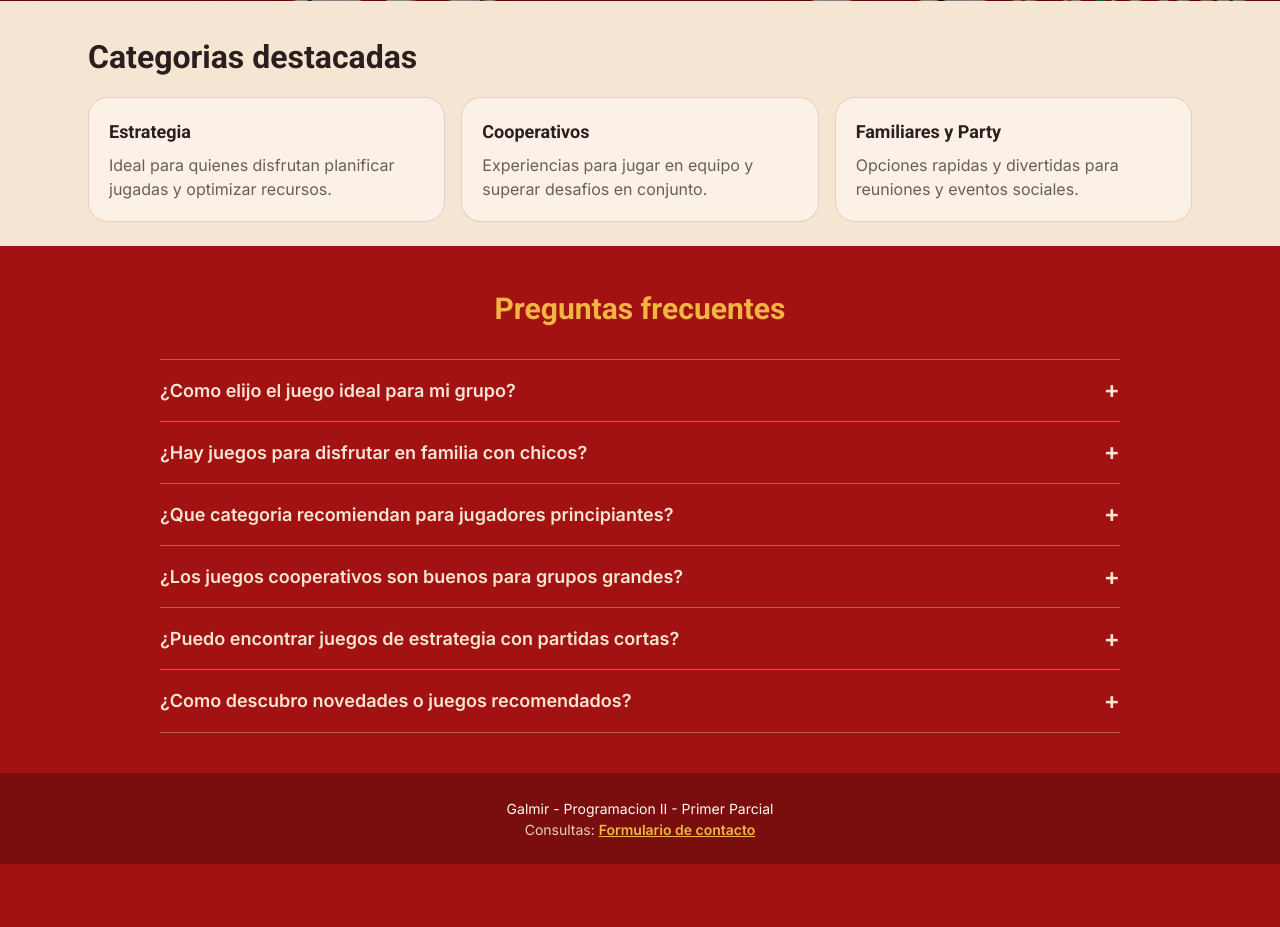
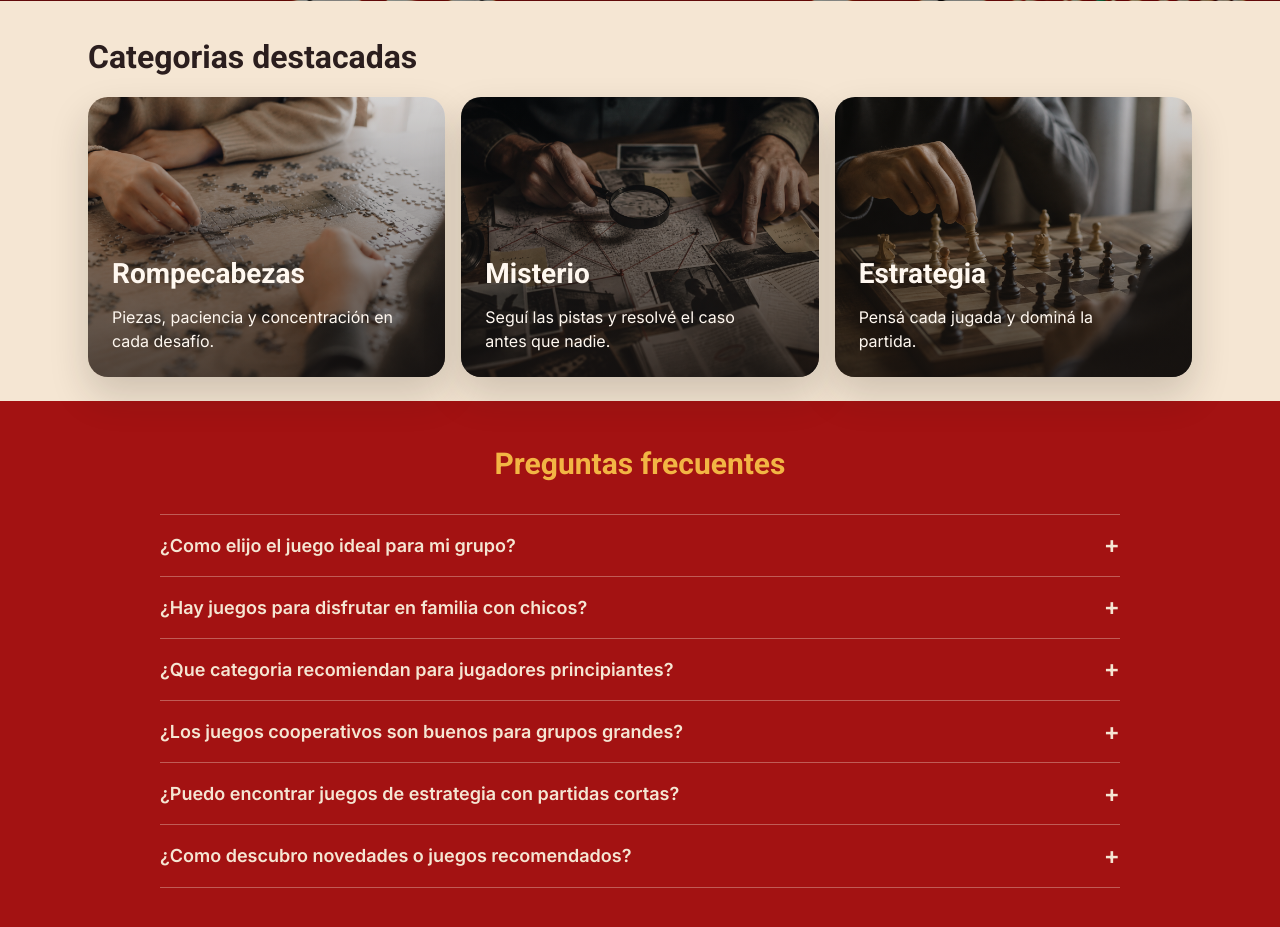
Before and after one commit to Galleee2002/PHP-E-Commerce, a PHP site: page / in a window 1280 px wide. Shown: the part 544-1471 px from the top of the page. Before the commit the page ends 1408 px from the top, so only its background shows below. Run offline with PHP 8.4, Linux system fonts and the light colour scheme.

Commit message:
-Se suma la seccio categorias a la home -Se añaden imagenes y se linkean con sus respectivos juegos

```diff
--- a/css/home.css
+++ b/css/home.css
@@ -182,27 +182,67 @@
     color: var(--color-soft-black);
 }
 
-.home-article {
-    margin-top: 16px;
-    padding-top: 16px;
-    border-top: 1px solid var(--color-primary-dark);
+.home-categories {
+    display: grid;
+    gap: 16px;
 }
 
-.home-article__title {
-    margin: 0;
-    font-size: 18px;
-    font-weight: 600;
-    color: var(--color-soft-black);
+.home-category-card {
+    position: relative;
+    min-height: 240px;
+    border-radius: var(--radius-xl);
+    overflow: hidden;
+    background-position: center;
+    background-repeat: no-repeat;
+    background-size: cover;
+    box-shadow: 0 18px 38px rgba(32, 28, 24, 0.18);
+    transition: transform 0.2s ease, box-shadow 0.2s ease;
 }
 
-.home-article__text {
-    margin: 0;
-    margin-top: 8px;
-    color: var(--color-text-soft);
+.home-category-card::before {
+    content: "";
+    position: absolute;
+    inset: 0;
+    background: linear-gradient(180deg, rgba(26, 20, 17, 0.18) 0%, rgba(26, 20, 17, 0.68) 100%);
 }
 
-.home-categories .home-article + .home-article {
-    border-top-color: var(--color-primary-dark-15);
+.home-category-card:hover {
+    transform: translateY(-4px);
+    box-shadow: 0 24px 48px rgba(32, 28, 24, 0.22);
+}
+
+.home-category-card__link {
+    position: relative;
+    z-index: 1;
+    display: flex;
+    align-items: flex-end;
+    min-height: 240px;
+    height: 100%;
+    padding: 20px;
+    text-decoration: none;
+}
+
+.home-category-card__link:focus-visible {
+    outline: 3px solid var(--color-accent);
+    outline-offset: 3px;
+}
+
+.home-category-card__content {
+    width: 100%;
+}
+
+.home-category-card__title {
+    margin: 0;
+    font-size: 24px;
+    font-weight: 700;
+    color: var(--color-warm-white);
+}
+
+.home-category-card__text {
+    margin: 10px 0 0;
+    max-width: 28ch;
+    color: var(--color-warm-white);
+    line-height: 1.5;
 }
 
 .home-faq {
@@ -314,8 +354,6 @@
     }
 
     .home-categories {
-        display: grid;
-        gap: 16px;
         grid-template-columns: repeat(2, minmax(0, 1fr));
     }
 
@@ -323,12 +361,21 @@
         grid-column: 1 / -1;
     }
 
-    .home-categories .home-article {
-        margin-top: 0;
-        padding: 20px;
-        border: 1px solid var(--color-primary-dark-15);
-        border-radius: var(--radius-xl);
-        background-color: rgba(255, 248, 240, 0.65);
+    .home-category-card {
+        min-height: 280px;
+    }
+
+    .home-category-card__link {
+        min-height: 280px;
+        padding: 24px;
+    }
+
+    .home-category-card__title {
+        font-size: 28px;
+    }
+
+    .home-category-card__text {
+        font-size: 16px;
     }
 
     .home-faq {
@@ -360,6 +407,23 @@
 
     .home-faq__title {
         font-size: 22px;
+    }
+
+    .home-category-card {
+        min-height: 220px;
+    }
+
+    .home-category-card__link {
+        min-height: 220px;
+        padding: 18px;
+    }
+
+    .home-category-card__title {
+        font-size: 22px;
+    }
+
+    .home-category-card__text {
+        font-size: 14px;
     }
 
     .home-faq__question {
--- a/vistas/home.php
+++ b/vistas/home.php
@@ -9,17 +9,29 @@
 
 <section class="home-categories home-section" aria-labelledby="categorias-destacadas">
     <h2 class="home-block-title" id="categorias-destacadas">Categorias destacadas</h2>
-    <article class="home-article">
-        <h3 class="home-article__title">Estrategia</h3>
-        <p class="home-article__text">Ideal para quienes disfrutan planificar jugadas y optimizar recursos.</p>
+    <article class="home-category-card" style="background-image: url('imgs/rompecabezas.png');">
+        <a class="home-category-card__link" href="index.php?seccion=detalle&id=3">
+            <div class="home-category-card__content">
+                <h3 class="home-category-card__title">Rompecabezas</h3>
+                <p class="home-category-card__text">Piezas, paciencia y concentración en cada desafío.</p>
+            </div>
+        </a>
     </article>
-    <article class="home-article">
-        <h3 class="home-article__title">Cooperativos</h3>
-        <p class="home-article__text">Experiencias para jugar en equipo y superar desafios en conjunto.</p>
+    <article class="home-category-card" style="background-image: url('imgs/misterio.png');">
+        <a class="home-category-card__link" href="index.php?seccion=detalle&id=6">
+            <div class="home-category-card__content">
+                <h3 class="home-category-card__title">Misterio</h3>
+                <p class="home-category-card__text">Seguí las pistas y resolvé el caso antes que nadie.</p>
+            </div>
+        </a>
     </article>
-    <article class="home-article">
-        <h3 class="home-article__title">Familiares y Party</h3>
-        <p class="home-article__text">Opciones rapidas y divertidas para reuniones y eventos sociales.</p>
+    <article class="home-category-card" style="background-image: url('imgs/estrategia.png');">
+        <a class="home-category-card__link" href="index.php?seccion=detalle&id=1">
+            <div class="home-category-card__content">
+                <h3 class="home-category-card__title">Estrategia</h3>
+                <p class="home-category-card__text">Pensá cada jugada y dominá la partida.</p>
+            </div>
+        </a>
     </article>
 </section>
 
```
Also changed, not shown: imgs/estrategia.png (added), imgs/misterio.png (added), imgs/rompecabezas.png (added).
